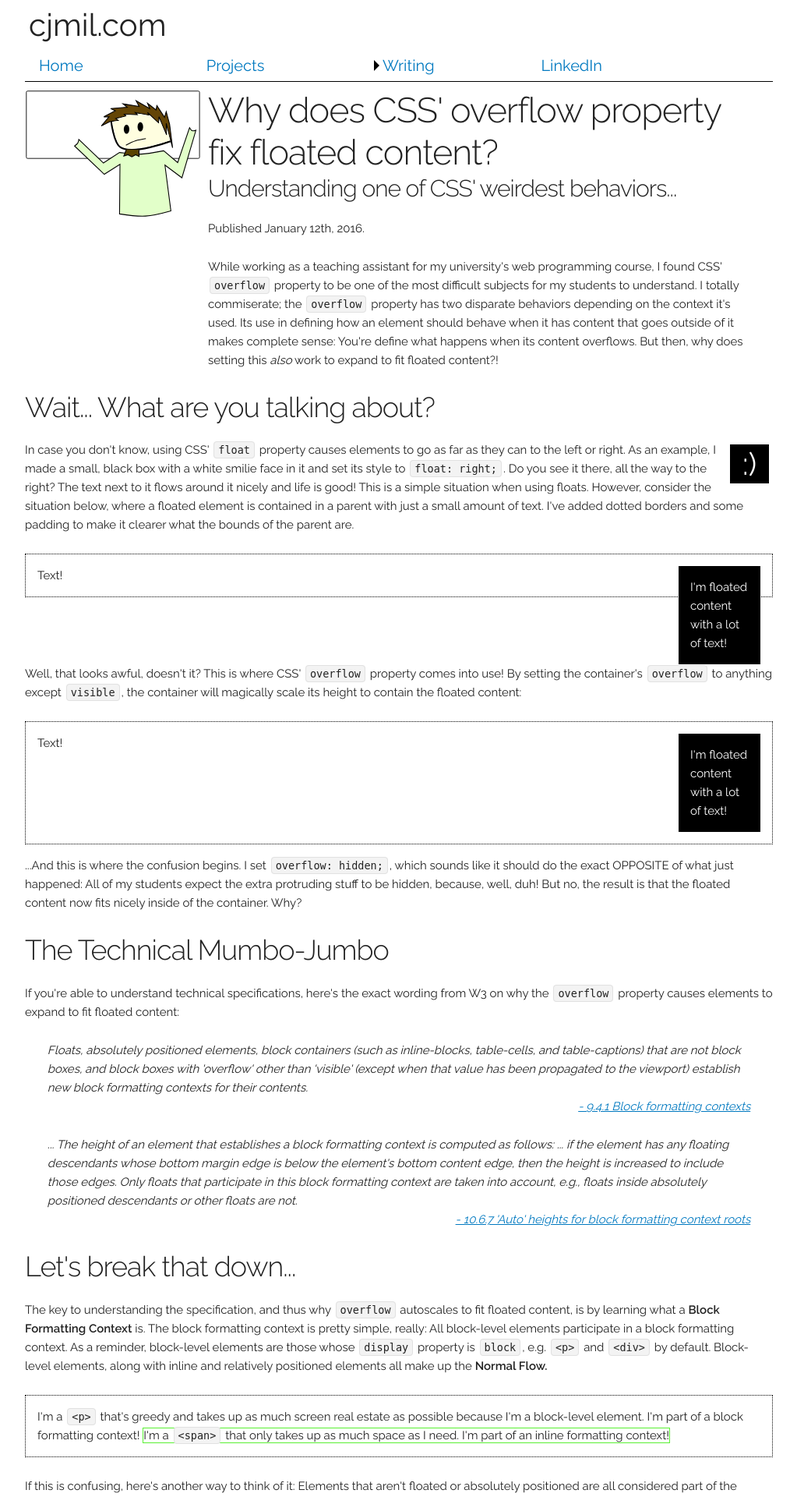
After one commit to colinjmiller/cjmil.com, a PHP site: page /writing/sage/web/css-overflow.php in a window 1280 px wide. The commit adds this page. Shown: the top 1920 px of the page at 78% size, without its empty margins (128-1151 px from the left). Run offline with PHP 8.4, Linux system fonts and the light colour scheme; some libraries are stand-ins or nearby versions.

Commit message:
Adding article able CSS' overflow property

```diff
--- a/writing/sage/index.php
+++ b/writing/sage/index.php
@@ -27,6 +27,10 @@
         <dd>
           This is the resource I wish I had when I began diving into web accessibility. It's a collection of the biggest changes I had to make as I started learning about web accessibility and includes links to external resources that I use to ensure properties I maintain comply with international accessibility guidelines.
         </dd>
+        <dt><A href="web/css-overflow.php">Why does CSS' overflow property fix floated content?</a></dt>
+        <dd>
+          While working as a teaching assistant for my university's web programming course, I found CSS' <code>overflow</code> property to be one of the most difficult subject for my students to understand. I totally commiserate; the <code>overflow</code> property has two disparate behaviors depending on the context it's used. Its use in defining how an element should behave when it has content that goes outside of it makes complete sense: You're define what happens when its content overflows. But then, why does setting this <em>also</em> work to expand to fit floated content?!
+        </dd>
       </dl>
     </div>
 <?= View::footer_logic(false) ?>
--- /dev/null
+++ b/writing/sage/web/css-overflow.php
@@ -0,0 +1,142 @@
+<?php
+
+  require_once("{$_SERVER['DOCUMENT_ROOT']}/view-logic/views.php");
+
+?>
+<?= View::header_logic("Why does CSS' overflow property fix floated content? | Sage Advice") ?>
+  <?= View::navigation_bar("Writing") ?>
+    <article class="sage container">
+      <img class="main-img u-light-margin" src="/images/sage/sage_overflowing.svg" alt="" />
+      <section class="content-column">
+        <header>
+          <h1>Why does CSS' overflow property fix floated content?</h1>
+          <h2>Understanding one of CSS' weirdest behaviors...</h2>
+        </header>
+        <div class="publication-times">
+          <p>Published <time datetime="2016-1-12">January 12th, 2016</time>.</p>
+        </div>
+        <div class="introduction">
+          <p>
+            While working as a teaching assistant for my university's web programming course, I found CSS' <code>overflow</code> property to be one of the most difficult subjects for my students to understand. I totally commiserate; the <code>overflow</code> property has two disparate behaviors depending on the context it's used. Its use in defining how an element should behave when it has content that goes outside of it makes complete sense: You're define what happens when its content overflows. But then, why does setting this <em>also</em> work to expand to fit floated content?!
+          </p>
+        </div>
+      </section>
+      <section>
+        <h3>Wait... What are you talking about?</h3>
+        <div style="float: right; width: 50px; height: 50px; background-color: black; color: white; font-size: 40px; text-align: center; line-height: 50px; margin: 5px;">:)</div>
+        <p>
+          In case you don't know, using CSS' <code>float</code> property causes elements to go as far as they can to the left or right. As an example, I made a small, black box with a white smilie face in it and set its style to <code>float: right;</code>. Do you see it there, all the way to the right? The text next to it flows around it nicely and life is good! This is a simple situation when using floats. However, consider the situation below, where a floated element is contained in a parent with just a small amount of text. I've added dotted borders and some padding to make it clearer what the bounds of the parent are.
+        </p>
+        <div style="border: 1px dotted black; padding: 15px;">
+          Text!
+          <div style="float: right; width: 75px; padding: 15px; background-color: black; color: white;">I'm floated content with a lot of text!</div>
+        </div>
+        <p style="clear: both;">
+          Well, that looks awful, doesn't it? This is where CSS' <code>overflow</code> property comes into use! By setting the container's <code>overflow</code> to anything except <code>visible</code>, the container will magically scale its height to contain the floated content:
+        </p>
+        <div style="border: 1px dotted black; padding: 15px; overflow: hidden;">
+          Text!
+          <div style="float: right; width: 75px; padding: 15px; background-color: black; color: white;">I'm floated content with a lot of text!</div>
+        </div>
+        <p style="margin-top: 15px;">
+          ...And this is where the confusion begins. I set <code>overflow: hidden;</code>, which sounds like it should do the exact OPPOSITE of what just happened: All of my students expect the extra protruding stuff to be hidden, because, well, duh! But no, the result is that the floated content now fits nicely inside of the container. Why?
+        </p>
+      </section>
+      <section>
+        <h3>The Technical Mumbo-Jumbo</h3>
+        <p>
+          If you're able to understand technical specifications, here's the exact wording from W3 on why the <code>overflow</code> property causes elements to expand to fit floated content:
+        </p>
+        <blockquote cite="https://www.w3.org/TR/CSS21/visuren.html#block-formatting">
+          Floats, absolutely positioned elements, block containers (such as inline-blocks, table-cells, and table-captions) that are not block boxes, and block boxes with 'overflow' other than 'visible' (except when that value has been propagated to the viewport) establish new block formatting contexts for their contents.
+          <div class="text-right">
+            <cite><a href="https://www.w3.org/TR/CSS21/visuren.html#block-formatting" target="_blank">- 9.4.1 Block formatting contexts</a></cite>
+          </div>
+        </blockquote>
+        <blockquote cite="https://www.w3.org/TR/CSS21/visudet.html#root-height">
+            ... The height of an element that establishes a block formatting context is computed as follows: ... if the element has any floating descendants whose bottom margin edge is below the element's bottom content edge, then the height is increased to include those edges. Only floats that participate in this block formatting context are taken into account, e.g., floats inside absolutely positioned descendants or other floats are not.
+          <div class="text-right">
+            <cite><a href="https://www.w3.org/TR/CSS21/visudet.html#root-height" target="_blank">- 10.6.7 'Auto' heights for block formatting context roots</a></cite>
+          </div>
+        </blockquote>
+      </section>
+      <section>
+        <h3>Let's break that down...</h3>
+        <p>
+          The key to understanding the specification, and thus why <code>overflow</code> autoscales to fit floated content, is by learning what a <strong>Block Formatting Context</strong> is. The block formatting context is pretty simple, really: All block-level elements participate in a block formatting context. As a reminder, block-level elements are those whose <code>display</code> property is <code>block</code>, e.g. <code>&lt;p&gt;</code> and <code>&lt;div&gt;</code> by default. Block-level elements, along with inline and relatively positioned elements all make up the <strong>Normal Flow.</strong>
+        </p>
+        <p style="border: 1px dotted black; padding: 15px;">
+          I'm a <code>&lt;p&gt;</code> that's greedy and takes up as much screen real estate as possible because I'm a block-level element. I'm part of a block formatting context! <span style="border: 1px solid #59F033;">I'm a <code>&lt;span&gt;</code> that only takes up as much space as I need. I'm part of an inline formatting context!</span>
+        </p>
+        <p>
+          If this is confusing, here's another way to think of it: Elements that aren't floated or absolutely positioned are all considered part of the <em>Normal Flow</em> in a web page. Block-level elements stack on top of each other vertically and inline-level elements are laid out horizontally. This web page consists of an <code>&lt;article&gt;</code> block-level element, which itself contains several <code>&lt;section&gt;</code>s that are also block-level elements. All's fine and dandy because they're part of the <em>normal flow</em> of the document. However, once you float some elements in the page, those floated elements are now considered <em>out of flow</em> and the normal rules don't apply to them! The container of a single floated element won't even know it has any children inside it because it doesn't have any children in normal flow, and its height will thus shrink to be as small as possible.
+        </p>
+      </section>
+      <secton>
+        <h3>The Big Reveal!</h3>
+        <p>
+          So now, armed with our understanding of block formatting contexts, let's look back at that W3 specification for a moment:
+        </p>
+        <blockquote cite="https://www.w3.org/TR/CSS21/visuren.html#block-formatting">
+          Floats, absolutely positioned elements, block containers (such as inline-blocks, table-cells, and table-captions) that are not block boxes, and block boxes with 'overflow' other than 'visible' ... establish <strong>new</strong> block formatting contexts for their contents.
+          <div class="text-right">
+            <cite><a href="https://www.w3.org/TR/CSS21/visuren.html#block-formatting" target="_blank">- 9.4.1 Block formatting contexts</a></cite>
+          </div>
+        </blockquote>
+        <p>
+          So, when we define that an element has the style <code>overflow: hidden;</code>, we're actually making a NEW block formatting context for its contents! Why is this important? Well, let's go back to that other specification we had earlier...
+        </p>
+        <blockquote cite="https://www.w3.org/TR/CSS21/visudet.html#root-height">
+            ... The height of an element that establishes a block formatting context is computed as follows: ... if the element has any floating descendants whose bottom margin edge is below the element's bottom content edge, then the <strong>height is increased to include those edges</strong>...
+          <div class="text-right">
+            <cite><a href="https://www.w3.org/TR/CSS21/visudet.html#root-height" target="_blank">- 10.6.7 'Auto' heights for block formatting context roots</a></cite>
+          </div>
+        </blockquote>
+        <p>
+          Boom! Suddenly it's clear! The element is creating a new block formatting context for its contents because of the <code>overflow: hidden;</code>, and because of that it will now auto-scale its height for any floated elements inside it!
+        </p>
+      </section>
+      <section>
+        <h3>So does that mean there are alternatives to using overflow?</h3>
+        <p>
+          You bet there are! Remember, a new block formatting context is created for an element's contents if any of the following are true:
+        </p>
+        <ul>
+            <li>Its <code>float</code> property is <code>left</code> or <code>right</code></li>
+            <li>Its <code>position</code> is <code>absolute</code> or <code>fixed</code></li>
+            <li>Its <code>display</code> is set to a block container, but is not a block box (e.g. <code>inline-block</code>, <code>table-cell</code>, or <code>table-caption</code>)</li>
+            <li>Its <code>overflow</code> property is not set to <code>visible</code></li>
+        </ul>
+        <p>
+          Below are two examples that create new block formatting contexts for its contents and don't use the same old <code>overflow: hidden;</code> trick that we usually see, but still achieve the same effect!
+        </p>
+        <div style="border: 1px dotted black; padding: 15px; margin-bottom: 15px; float: left; width: 100%;">
+          I'm using <code>float: left; width: 100%;</code>!
+          <div style="float: right; width: 75px; padding: 15px; background-color: black; color: white;">I'm floated content with a lot of text!</div>
+        </div>
+        <div style="border: 1px dotted black; padding: 15px; margin-bottom: 15px; display: inline-block; width: 100%;">
+          I'm using <code>display: inline-block; width: 100%;</code>!
+          <div style="float: right; width: 75px; padding: 15px; background-color: black; color: white;">I'm floated content with a lot of text!</div>
+        </div>
+        <p>
+          You may notice that I had to add an extra rule, <code>width: 100%</code>, to both of those containers. There are usually side effects when using any approach besides <code>overflow: hidden;</code>, which is why that approach is the most popular.
+        </p>
+      </section>
+      <section>
+        <h3>Parting Thoughts</h3>
+        <p>
+          So now we know why setting <code>overflow: hidden;</code> on an element will cause it to scale to fit its floated children, but there's one question still lingering: <em>Why does setting that create a new block formatting context for its children?!</em> The answer is pretty funny and an excellent example of an edge case that wasn't considered when writing the specification! If you're interested, I recommend <a href="http://stackoverflow.com/questions/9943503/why-does-css2-1-define-overflow-values-other-than-visible-to-establish-a-new-b" target="_blank">this brilliant Stackoverflow post</a> on the matter.
+        </p>
+      </section>
+      <section>
+        <h4>External Resources</h4>
+        <ul>
+          <li><a href="http://www.sitepoint.com/understanding-block-formatting-contexts-in-css/" target="_blank">Understanding Block Formatting Contexts in CSS</a></li>
+          <li><a href="https://www.w3.org/TR/CSS21/visuren.html#block-formatting" target="_blank">W3's Specification on Block Formatting Contexts</a></li>
+          <li><a href="https://www.w3.org/TR/CSS21/visudet.html#root-height" target="_blank">W3's Specification on 'Auto' heights for block formatting context roots</a></li>
+          <li><a href="https://www.w3.org/TR/CSS2/visuren.html#positioning-scheme" target="_blank">W3's Specification on Positioning Schemes</a></li>
+          <li><a href="http://stackoverflow.com/questions/9943503/why-does-css2-1-define-overflow-values-other-than-visible-to-establish-a-new-b" target="_blank">Why does CSS2.1 define overflow values other than “visible” to establish a new block formatting context?</a></li>
+        </ul>
+      </section>
+    </article>
+<?= View::footer_logic(false) ?>
```
Also changed, not shown: images/sage/sage_overflowing.svg (added).
